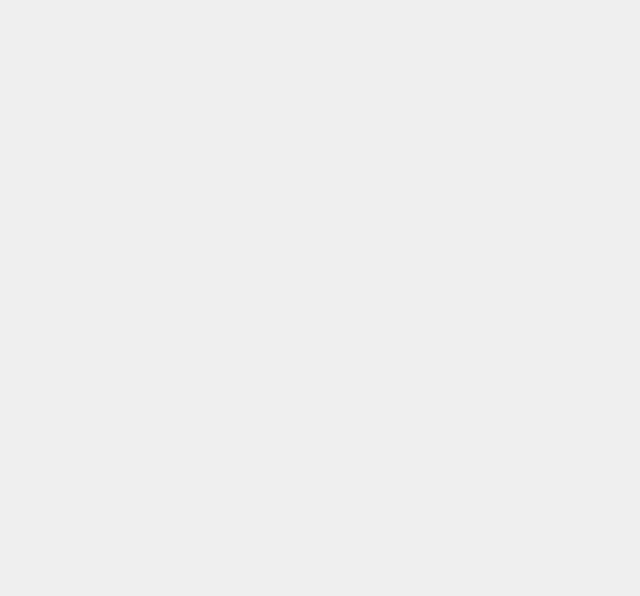
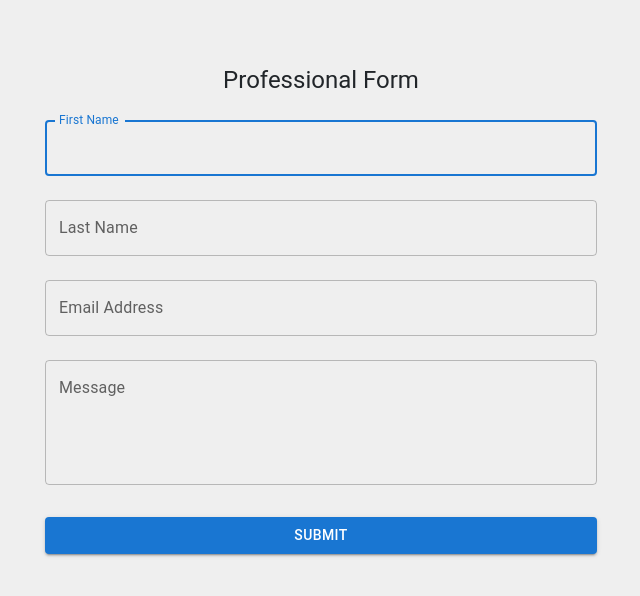
Before and after one commit to Prithivi2126/react_Js, a React (Create React App) app: page /registerform in a window 1280 px wide. Before the commit this address had no page. Shown: the top 596 px of the page, without its empty margins (319-959 px from the left). Built offline with nearby package versions, Linux system fonts and the light colour scheme.

Commit message:
react-hook-form

```diff
--- a/src/App.js
+++ b/src/App.js
@@ -9,6 +9,7 @@ import Employeeform from "./resuableComponent/Employeeform";
 import Registration from "./materialui/Registration";
 import Materialui from "./materialui/Materialui";
 import MyForm from "./react-hook-form/Myform";
+import Registerform from "./react-hook-form/Registerform";
 
 
 
@@ -35,6 +36,7 @@ function App() {
             <Route path='/form' element={<Employeeform />}></Route>
             <Route path='/materialui' element={<Materialui />}></Route>
             <Route path='/reactform' element={<MyForm />}></Route>
+            <Route path="/registerform" element={<Registerform />} />
           </Routes>
         </Suspense>
       </BrowserRouter>
--- /dev/null
+++ b/src/react-hook-form/Registerform.js
@@ -0,0 +1,124 @@
+
+import React from 'react';
+import { useForm, Controller } from 'react-hook-form';
+import { TextField, Button, Box, Typography, Container } from '@mui/material';
+
+const Registerform = () => {
+  const { handleSubmit, control, formState: { errors } } = useForm();
+
+  const onSubmit = (data) => {
+    console.log(data);
+  };
+
+  return (
+    <Container component="main" maxWidth="sm">
+      <Box
+        sx={{
+          marginTop: 8,
+          display: 'flex',
+          flexDirection: 'column',
+          alignItems: 'center',
+        }}
+      >
+        <Typography component="h1" variant="h5">
+          Professional Form
+        </Typography>
+        <Box
+          component="form"
+          onSubmit={handleSubmit(onSubmit)}
+          noValidate
+          sx={{ mt: 1 }}
+        >
+          <Controller
+            name="firstName"
+            control={control}
+            defaultValue=""
+            rules={{ required: 'First Name is required' }}
+            render={({ field }) => (
+              <TextField
+                {...field}
+                variant="outlined"
+                margin="normal"
+                fullWidth
+                label="First Name"
+                autoFocus
+                error={!!errors.firstName}
+                helperText={errors.firstName ? errors.firstName.message : ''}
+              />
+            )}
+          />
+          <Controller
+            name="lastName"
+            control={control}
+            defaultValue=""
+            rules={{ required: 'Last Name is required' }}
+            render={({ field }) => (
+              <TextField
+                {...field}
+                variant="outlined"
+                margin="normal"
+                fullWidth
+                label="Last Name"
+                error={!!errors.lastName}
+                helperText={errors.lastName ? errors.lastName.message : ''}
+              />
+            )}
+          />
+          <Controller
+            name="email"
+            control={control}
+            defaultValue=""
+            rules={{
+              required: 'Email is required',
+              pattern: {
+                value: /^[a-zA-Z0-9._%+-]+@[a-zA-Z0-9.-]+\.[a-zA-Z]{2,4}$/,
+                message: 'Invalid email address',
+              },
+            }}
+            render={({ field }) => (
+              <TextField
+                {...field}
+                variant="outlined"
+                margin="normal"
+                fullWidth
+                label="Email Address"
+                error={!!errors.email}
+                helperText={errors.email ? errors.email.message : ''}
+              />
+            )}
+          />
+          <Controller
+            name="message"
+            control={control}
+            defaultValue=""
+            rules={{ required: 'Message is required' }}
+            render={({ field }) => (
+              <TextField
+                {...field}
+                variant="outlined"
+                margin="normal"
+                fullWidth
+                label="Message"
+                multiline
+                rows={4}
+                error={!!errors.message}
+                helperText={errors.message ? errors.message.message : ''}
+              />
+            )}
+          />
+          <Button
+            type="submit"
+            fullWidth
+            variant="contained"
+            color="primary"
+            sx={{ mt: 3, mb: 2 }}
+          >
+            Submit
+          </Button>
+        </Box>
+      </Box>
+    </Container>
+  );
+};
+
+export default Registerform;
```
